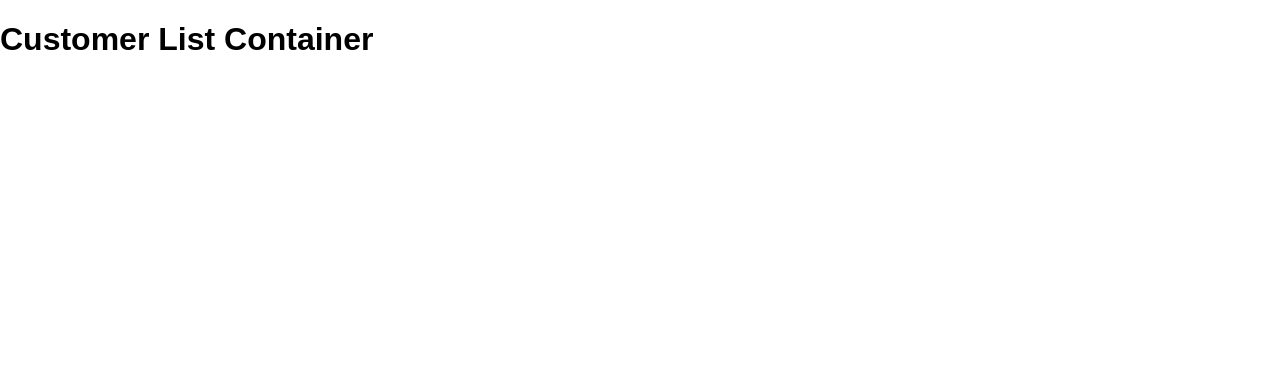
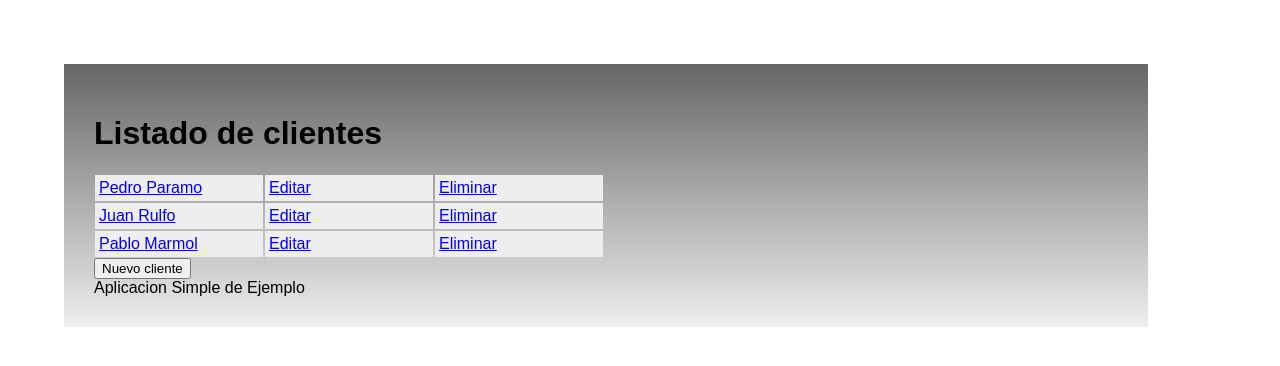
Before and after one commit to a7xfernandez/customer-app, a React (Create React App) app: page /customers in a window 1280 px wide. Shown: the top 366 px of the page. Built offline with nearby package versions, Linux system fonts and the light colour scheme.

Commit message:
Customer Container

```diff
--- a/src/App.js
+++ b/src/App.js
@@ -2,12 +2,13 @@ import React, { Component } from 'react';
 import { BrowserRouter as Router,Route, Switch} from 'react-router-dom';
 import './App.css';
 import HomeContainer from './containers/HomeContainer';
+import CustomersContainer from './containers/CustomersContainer';
 
 class App extends Component {
 
   renderHome =()=> <HomeContainer/>;
   renderCustomerContainer =()=> <h1>Customer Container</h1>;
-  renderCustomerListContainer =()=> <h1>Customer List Container</h1>;
+  renderCustomerListContainer =()=><CustomersContainer/>;
   renderCustomerNewContainer =()=> <h1>Customer New Container</h1>;
 
   render(){
--- a/src/components/CustomerListItem.js
+++ b/src/components/CustomerListItem.js
@@ -1,19 +1,19 @@
 import React from 'react';
-import {Link, BrowserRouter as Router} from 'react-router-dom';
+import {Link} from 'react-router-dom';
 import PropTypes from 'prop-types';
 
-const CustomerListItem = ({name,editAction,delAction}) => {
+const CustomerListItem = ({name,editAction,delAction, urlPath, dni}) => {
     return (
         <div>
             <div className="customers-list-item">
                 <div className="field">
-                    <Link to={`${props.urlPath}${dni}`}>{name}</Link>
+                    <Link to={`${urlPath}${dni}`}>{name}</Link>
                 </div>
                 <div className="field">
-                    <Link to={`${props.urlPath}${dni}/edit`}>{editAction}</Link>
+                    <Link to={`${urlPath}${dni}/edit`}>{editAction}</Link>
                 </div>
                 <div className="field">
-                    <Link to={`${props.urlPath}${dni}/del`}>{delAction}</Link>
+                    <Link to={`${urlPath}${dni}/del`}>{delAction}</Link>
                 </div>
             </div>
         </div>
@@ -22,6 +22,7 @@ const CustomerListItem = ({name,editAction,delAction}) => {
 };
 
 CustomerListItem.propTypes = {
+    dni: PropTypes.string.isRequired,
     name: PropTypes.string.isRequired,
     editAction: PropTypes.string.isRequired,
     delAction: PropTypes.string.isRequired,
--- a/src/components/CustomersList.js
+++ b/src/components/CustomersList.js
@@ -2,7 +2,7 @@ import React from 'react';
 import PropTypes from 'prop-types';
 import CustomerListItem from './CustomerListItem';
 
-const CustomersList = ({customers}) => {
+const CustomersList = ({customers, urlPath}) => {
     return (
         <div>
             <div className="customers-list">
@@ -10,6 +10,7 @@ const CustomersList = ({customers}) => {
                     customers.map( c =>
                         <CustomerListItem
                             key={c.dni}
+                            dni={c.dni}
                             name={c.name}
                             editAction={'Editar'}
                             delAction={'Eliminar'}
--- /dev/null
+++ b/src/containers/CustomersContainer.js
@@ -0,0 +1,53 @@
+import React, { Component } from 'react';
+import PropTypes from 'prop-types';
+import AppFrame from '../components/AppFrame';
+import CustomerList from './../components/CustomersList';
+import CustomerActions from './../components/CustomersActions';
+
+const customers = [
+    {
+        "dni": "27000000",
+        "name": "Pedro Paramo",
+        "age": 25
+    },
+    {
+        "dni": "30000000",
+        "name": "Juan Rulfo",
+        "age": 25
+    },
+    {
+        "dni": "37000000",
+        "name": "Pablo Marmol",
+        "age": 25
+    }
+];
+
+class CustomersContainer extends Component {
+
+    renderBody = customers => (
+        <div>
+            <CustomerList
+                customers={customers}
+                urlPath={'customer/'}>
+            </CustomerList>
+            <CustomerActions>
+                <button onClick={this.handleAddNew}>Nuevo cliente</button>
+            </CustomerActions>
+        </div>
+    )
+    render() {
+        return (
+            <div>
+                <AppFrame
+                    header={'Listado de clientes'}
+                    body={this.renderBody(customers)}></AppFrame>
+            </div>
+        );
+    }
+}
+
+CustomersContainer.propTypes = {
+
+};
+
+export default CustomersContainer;
--- a/src/containers/HomeContainer.js
+++ b/src/containers/HomeContainer.js
@@ -1,6 +1,5 @@
 import React, { Component } from 'react';
-import PropTypes from 'prop-types';
-import { Link, withRouter } from 'react-router-dom';
+import {  withRouter } from 'react-router-dom';
 import AppFrame from '../components/AppFrame';
 import CustomersActions from '../components/CustomersActions'
 
@@ -28,8 +27,5 @@ class HomeContainer extends Component {
     }
 }
 
-HomeContainer.propTypes = {
-
-};
 
 export default withRouter(HomeContainer);
```
